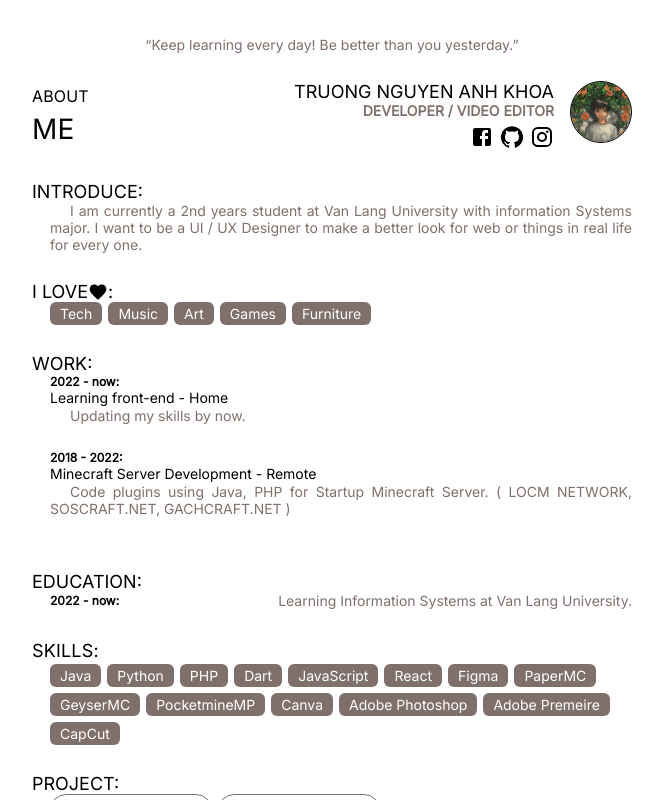
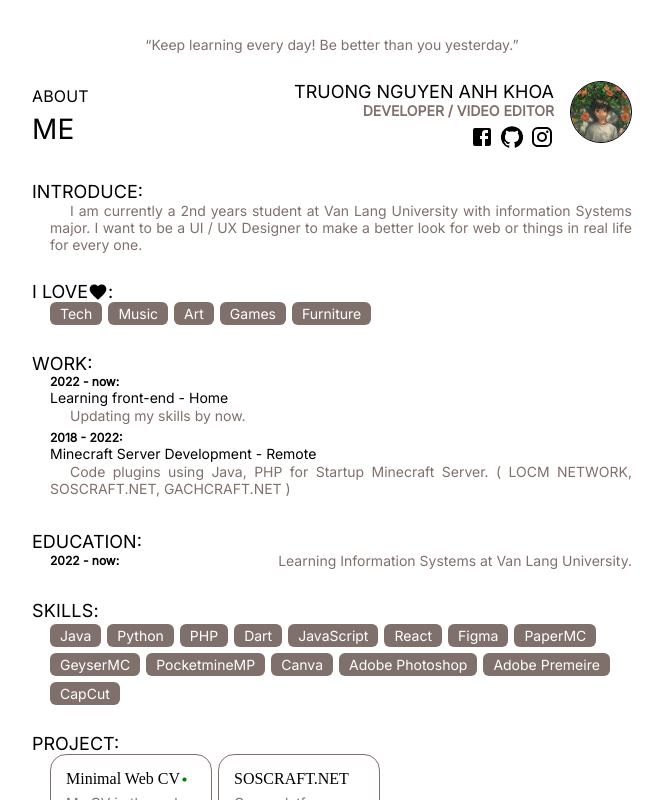
Before and after one commit to dev-nhkhoa/me, a React (Vite) app: page / in a window 1280 px wide. Shown: the top 800 px of the page, without its empty margins (308-971 px from the left). Built offline with nearby package versions, Linux system fonts and the light colour scheme.

Commit message:
chore: fix padding in work section

```diff
--- a/package.json
+++ b/package.json
@@ -1,7 +1,7 @@
 {
   "name": "nhkhoa-my-web",
   "private": true,
-  "version": "1.3.0",
+  "version": "1.3.1",
   "type": "module",
   "scripts": {
     "dev": "vite",
--- a/src/pages/Home/Sections/Work.jsx
+++ b/src/pages/Home/Sections/Work.jsx
@@ -29,8 +29,7 @@ const WorkCard = (props) => {
       sx={{
         display: 'flex',
         flexDirection: 'column',
-        pl: SETTING.paddingLeft,
-        pb: '20px'
+        pl: SETTING.paddingLeft
       }}
     >
       <Typography variant='secondTitle' sx={{ textAlign: 'left' }}>
```
